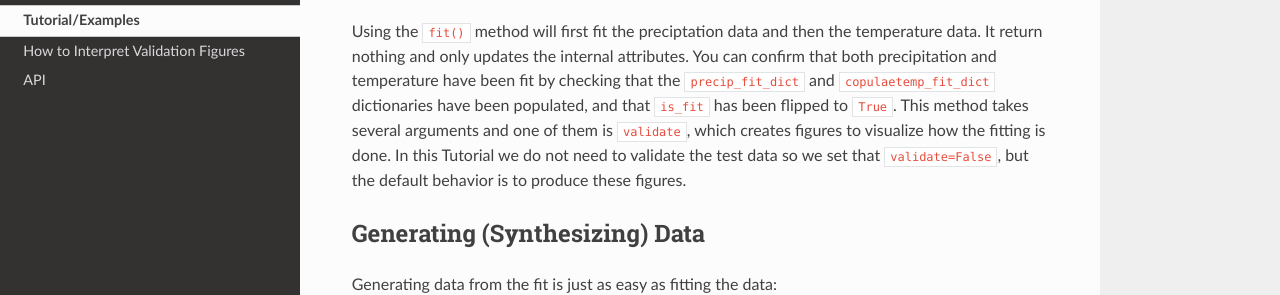
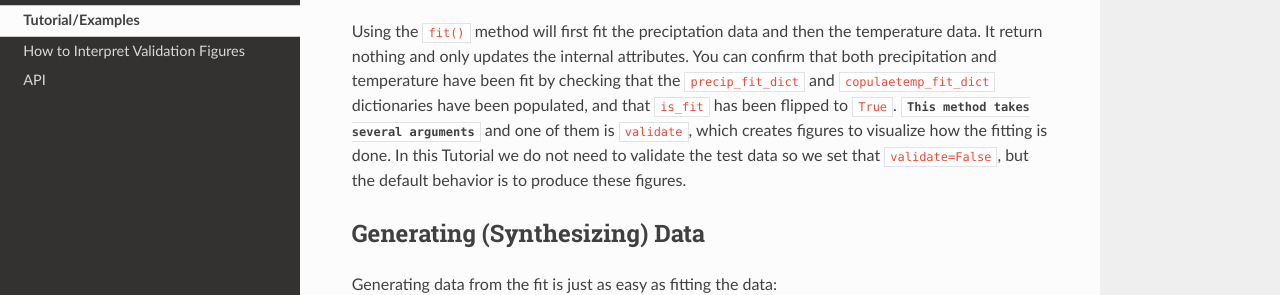
Before and after one commit to xthames/swxg, a Sphinx documentation site: the page built from docs/source/examples/index.rst, in a window 1280 px wide and 900 px high, scrolled down 2985 px. Shown: the part 162-457 px from the top of the window. Built offline with Sphinx 7.4.7 and the Read the Docs theme 3.1.0, drawn with Linux system fonts in a browser that asks for light colours; some of the changed lines change nothing that is shown.

Commit message:
trying out in-doc references

```diff
--- a/docs/source/examples/index.rst
+++ b/docs/source/examples/index.rst
@@ -103,7 +103,7 @@ Fitting the reformatted input data is as easy as:
 
    model.fit(validate=False)
 
-Using the ``fit()`` method will first fit the preciptation data and then the temperature data. It return nothing and only updates the internal attributes. You can confirm that both precipitation and temperature have been fit by checking that the ``precip_fit_dict`` and ``copulaetemp_fit_dict`` dictionaries have been populated, and that ``is_fit`` has been flipped to ``True``. This method takes several arguments and one of them is ``validate``, which creates figures to visualize how the fitting is done. In this Tutorial we do not need to validate the test data so we set that ``validate=False``, but the default behavior is to produce these figures.
+Using the ``fit()`` method will first fit the preciptation data and then the temperature data. It return nothing and only updates the internal attributes. You can confirm that both precipitation and temperature have been fit by checking that the ``precip_fit_dict`` and ``copulaetemp_fit_dict`` dictionaries have been populated, and that ``is_fit`` has been flipped to ``True``. :meth:`This method takes several arguments <swxg.SWXGModel.fit>` and one of them is ``validate``, which creates figures to visualize how the fitting is done. In this Tutorial we do not need to validate the test data so we set that ``validate=False``, but the default behavior is to produce these figures.
 
 Generating (Synthesizing) Data
 ------------------------------
```
